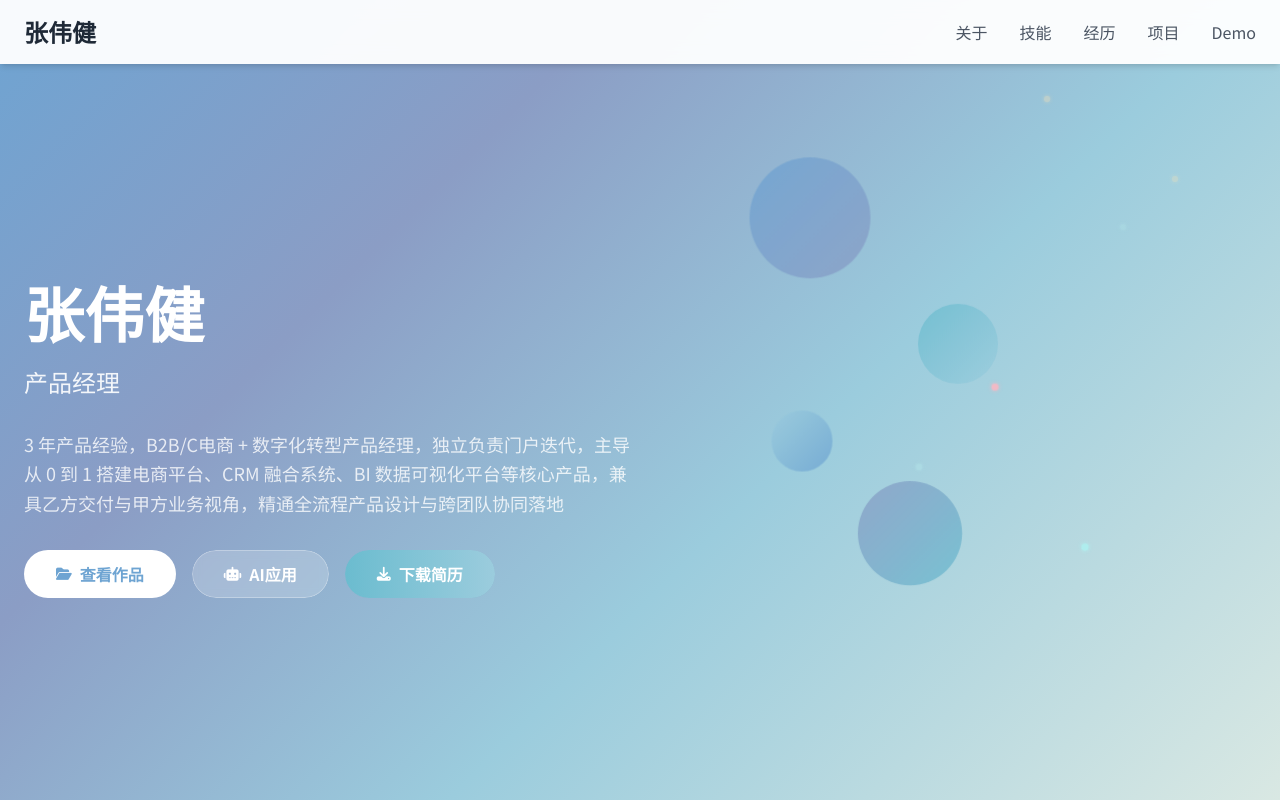
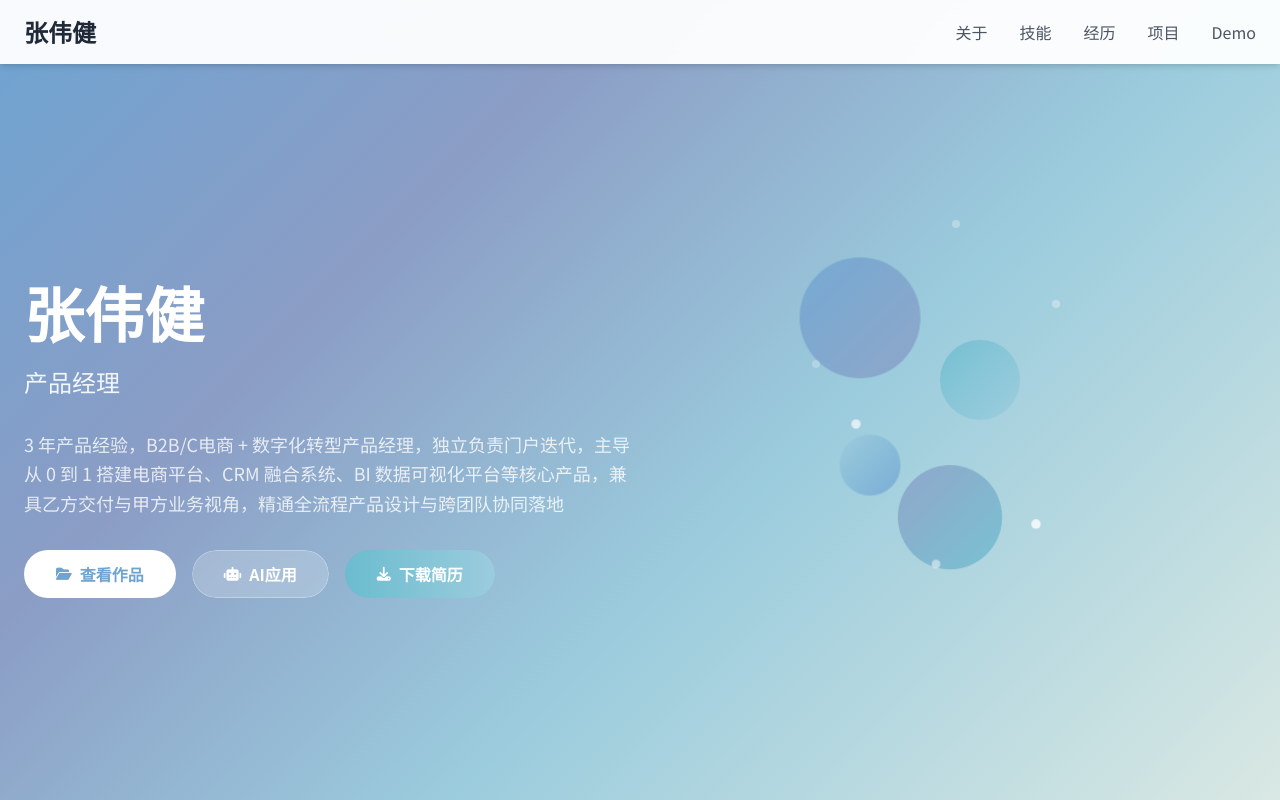
Before and after one commit to qq1251641262-gif/pm-portfolio, a plain HTML site: page index.html in a window 1280 px wide. Shown: the top 800 px of the page. Drawn offline with nearby package versions, Linux system fonts and the light colour scheme.

Commit message:
Update: Move 4 circles to center-right, vertically centered position

```diff
--- a/index.html
+++ b/index.html
@@ -70,8 +70,8 @@
             width: 120px;
             height: 120px;
             background: linear-gradient(135deg, #6EA4D2 0%, #8B9DC5 100%);
-            top: 20%;
-            right: 32%;
+            top: calc(50% - 140px);
+            right: calc(50% - 280px);
             animation-delay: 0s;
         }
 
@@ -79,8 +79,8 @@
             width: 80px;
             height: 80px;
             background: linear-gradient(135deg, #6BBCCF 0%, #9BCCDD 100%);
-            top: 38%;
-            right: 22%;
+            top: calc(50% - 60px);
+            right: calc(50% - 380px);
             animation-delay: 1s;
         }
 
@@ -88,8 +88,8 @@
             width: 60px;
             height: 60px;
             background: linear-gradient(135deg, #9BCCDD 0%, #6EA4D2 100%);
-            top: 52%;
-            right: 35%;
+            top: calc(50% + 40px);
+            right: calc(50% - 260px);
             animation-delay: 2s;
         }
 
@@ -97,8 +97,8 @@
             width: 100px;
             height: 100px;
             background: linear-gradient(135deg, #8B9DC5 0%, #6BBCCF 100%);
-            top: 62%;
-            right: 25%;
+            top: calc(50% + 80px);
+            right: calc(50% - 360px);
             animation-delay: 3s;
         }
 
@@ -110,31 +110,11 @@
 
         .fixed-bg .bg-dot {
             position: absolute;
-            width: 6px;
-            height: 6px;
+            width: 8px;
+            height: 8px;
+            background: rgba(255, 255, 255, 0.8);
             border-radius: 50%;
             animation: twinkle 3s ease-in-out infinite;
-            box-shadow: 0 0 4px currentColor;
-        }
-
-        .fixed-bg .bg-dot-yellow {
-            background: #FFE4B5;
-            color: #FFE4B5;
-        }
-
-        .fixed-bg .bg-dot-blue {
-            background: #B0E0E6;
-            color: #B0E0E6;
-        }
-
-        .fixed-bg .bg-dot-pink {
-            background: #FFB6C1;
-            color: #FFB6C1;
-        }
-
-        .fixed-bg .bg-dot-cyan {
-            background: #AFEEEE;
-            color: #AFEEEE;
         }
 
         /* 页面内容区域使用透明背景，让固定背景显示 */
@@ -283,12 +263,12 @@
         <div class="bg-shape bg-shape-4"></div>
         <!-- 装饰点 -->
         <div class="bg-dots">
-            <div class="bg-dot bg-dot-yellow" style="top: 12%; right: 18%; animation-delay: 0.5s;"></div>
-            <div class="bg-dot bg-dot-blue" style="top: 28%; right: 12%; animation-delay: 1.2s;"></div>
-            <div class="bg-dot bg-dot-pink" style="top: 48%; right: 22%; animation-delay: 1.8s;"></div>
-            <div class="bg-dot bg-dot-cyan" style="top: 68%; right: 15%; animation-delay: 2.5s;"></div>
-            <div class="bg-dot bg-dot-yellow" style="top: 22%; right: 8%; animation-delay: 0.8s;"></div>
-            <div class="bg-dot bg-dot-blue" style="top: 58%; right: 28%; animation-delay: 1.5s;"></div>
+            <div class="bg-dot" style="top: calc(50% - 180px); right: calc(50% - 320px); animation-delay: 0.5s;"></div>
+            <div class="bg-dot" style="top: calc(50% - 100px); right: calc(50% - 420px); animation-delay: 1.2s;"></div>
+            <div class="bg-dot" style="top: calc(50% + 20px); right: calc(50% - 220px); animation-delay: 1.8s;"></div>
+            <div class="bg-dot" style="top: calc(50% + 120px); right: calc(50% - 400px); animation-delay: 2.5s;"></div>
+            <div class="bg-dot" style="top: calc(50% - 40px); right: calc(50% - 180px); animation-delay: 0.8s;"></div>
+            <div class="bg-dot" style="top: calc(50% + 160px); right: calc(50% - 300px); animation-delay: 1.5s;"></div>
         </div>
     </div>
     <!-- 导航栏 -->
```
